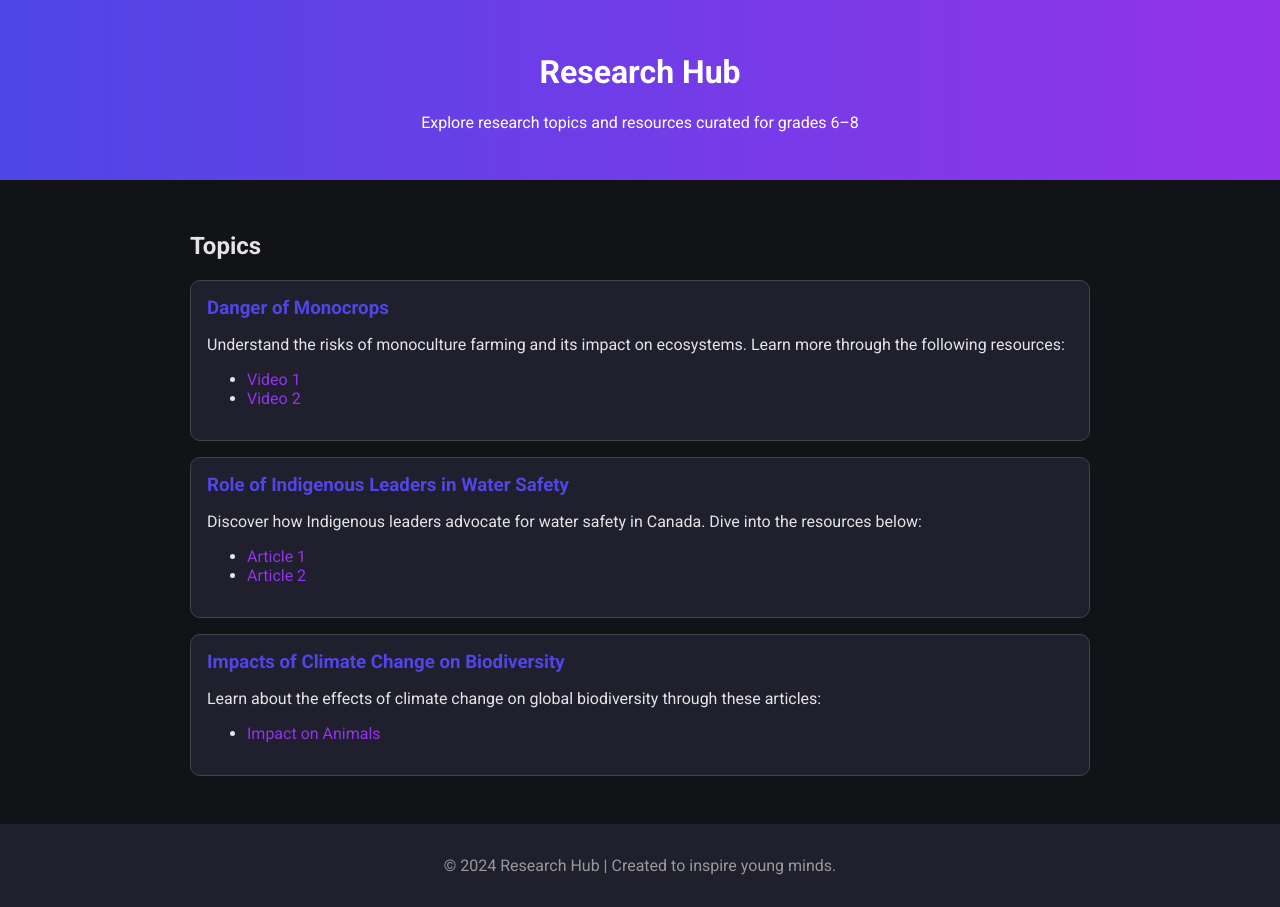
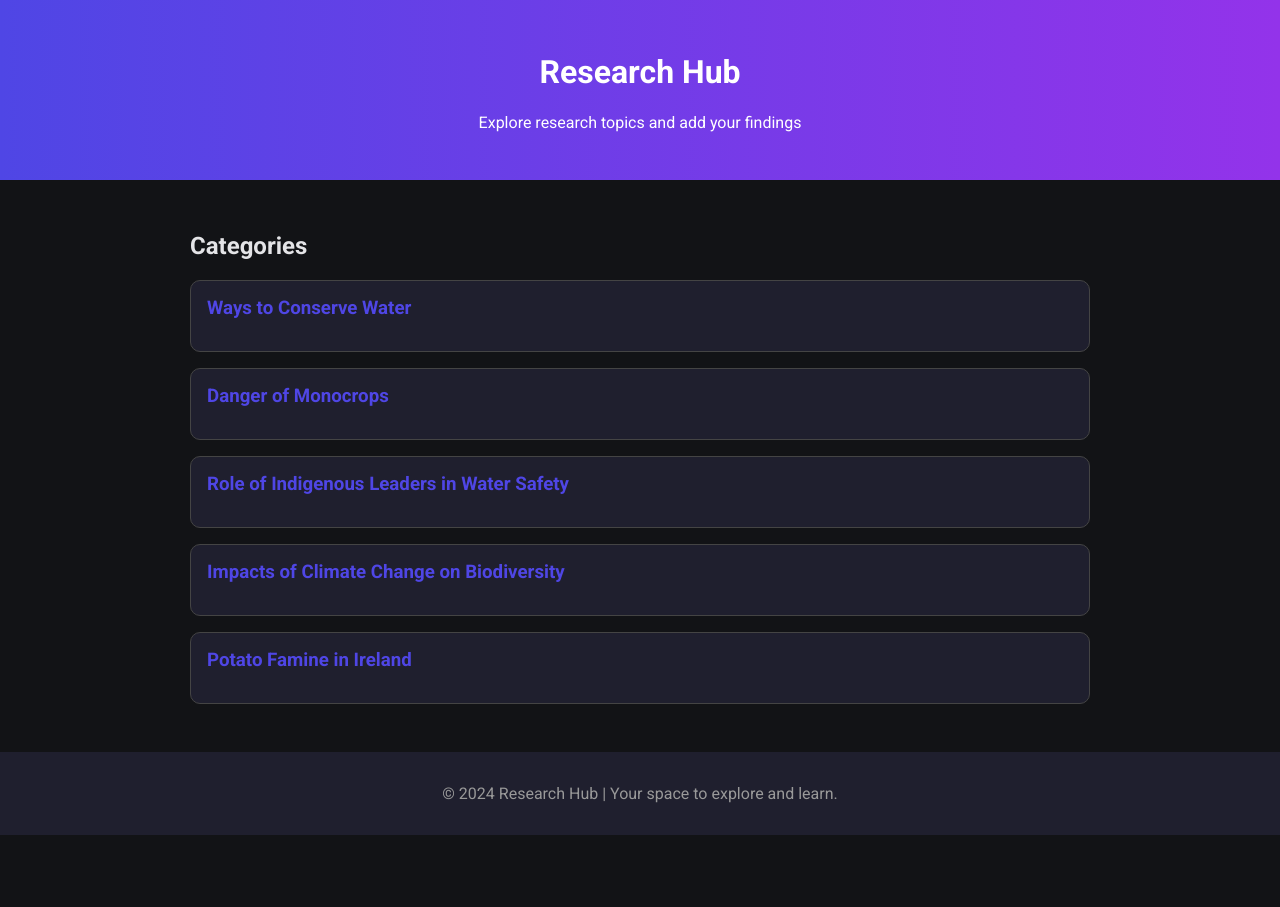
Before and after one commit to 1977Syntax/waystoconservewater, a plain HTML site: page index.html in a window 1280 px wide. After the commit the page ends 835 px from the top, so only its background shows below. Drawn offline with Linux system fonts and the light colour scheme.

Commit message:
Update index.html

```diff
--- a/index.html
+++ b/index.html
@@ -26,7 +26,7 @@
       max-width: 900px;
       margin: auto;
     }
-    .topic {
+    .category {
       margin: 1rem 0;
       padding: 1rem;
       border: 1px solid #444;
@@ -34,10 +34,10 @@
       background: #1f1f2e;
       transition: transform 0.3s;
     }
-    .topic:hover {
+    .category:hover {
       transform: translateY(-5px);
     }
-    .topic h3 {
+    .category h3 {
       margin: 0;
       color: #4f46e5;
     }
@@ -59,44 +59,45 @@
 <body>
   <header class="header">
     <h1>Research Hub</h1>
-    <p>Explore research topics and resources curated for grades 6–8</p>
+    <p>Explore research topics and add your findings</p>
   </header>
 
   <section class="section">
-    <h2>Topics</h2>
-    <div class="topic">
+    <h2>Categories</h2>
+    <div class="category">
+      <h3>Ways to Conserve Water</h3>
+      <p>
+        <!-- Add your details about ways to conserve water here -->
+      </p>
+    </div>
+    <div class="category">
       <h3>Danger of Monocrops</h3>
       <p>
-        Understand the risks of monoculture farming and its impact on ecosystems. Learn more through the following resources:
+        <!-- Add your details about monocrops here -->
       </p>
-      <ul>
-        <li><a href="https://www.youtube.com/watch?v=VH_wt8xBrm4" target="_blank">Video 1</a></li>
-        <li><a href="https://www.youtube.com/watch?v=pFRXY8bV_ug" target="_blank">Video 2</a></li>
-      </ul>
     </div>
-    <div class="topic">
+    <div class="category">
       <h3>Role of Indigenous Leaders in Water Safety</h3>
       <p>
-        Discover how Indigenous leaders advocate for water safety in Canada. Dive into the resources below:
+        <!-- Add your details about Indigenous leaders here -->
       </p>
-      <ul>
-        <li><a href="https://nwac.ca/policy/water-is-a-source-of-life" target="_blank">Article 1</a></li>
-        <li><a href="https://www.cbc.ca/radio/unreserved/water-is-sacred-protecting-1.6818685" target="_blank">Article 2</a></li>
-      </ul>
     </div>
-    <div class="topic">
+    <div class="category">
       <h3>Impacts of Climate Change on Biodiversity</h3>
       <p>
-        Learn about the effects of climate change on global biodiversity through these articles:
+        <!-- Add your details about climate change here -->
       </p>
-      <ul>
-        <li><a href="https://www.ifaw.org/ca-en/journal/impact-climate-change-animals#:~:text=Climate%20change%20threatens%20vital%20biodiversity" target="_blank">Impact on Animals</a></li>
-      </ul>
+    </div>
+    <div class="category">
+      <h3>Potato Famine in Ireland</h3>
+      <p>
+        <!-- Add your details about the Potato Famine here -->
+      </p>
     </div>
   </section>
 
   <footer class="footer">
-    <p>&copy; 2024 Research Hub | Created to inspire young minds.</p>
+    <p>&copy; 2024 Research Hub | Your space to explore and learn.</p>
   </footer>
 </body>
 </html>
```
